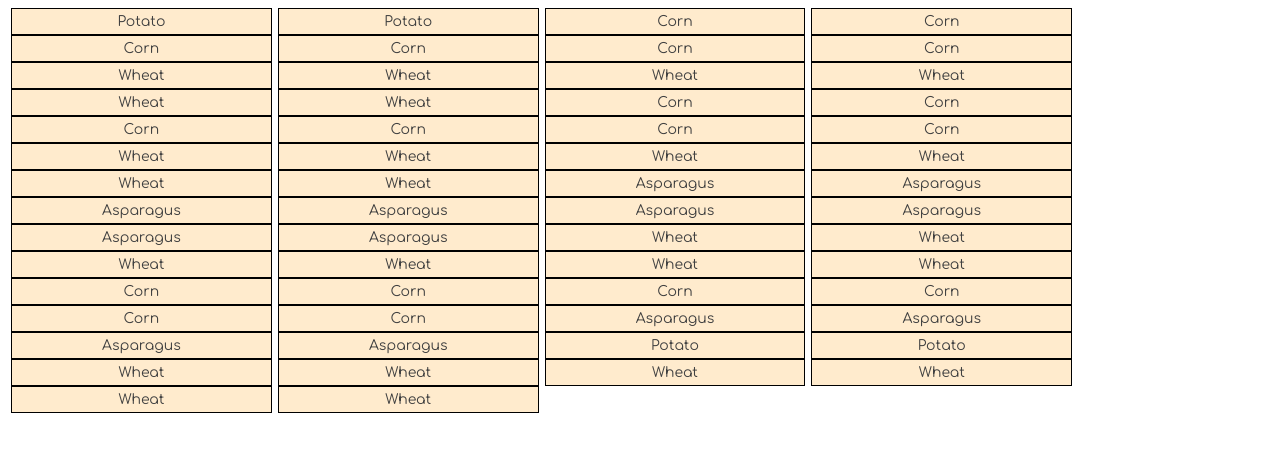
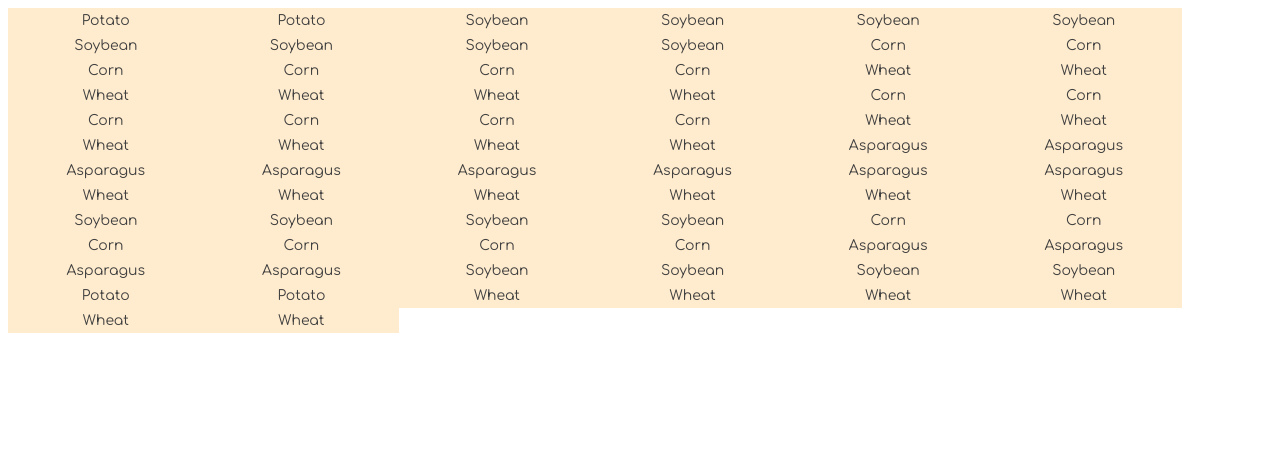
Before and after one commit to dwilliams91/modern-farm, a website with bundled scripts: page src/index.html in a window 1280 px wide. Built offline with nearby package versions, Linux system fonts and the light colour scheme; a web font is replaced by a local one.

Commit message:
fixed the soybean bug

```diff
--- a/src/scripts/harvester.js
+++ b/src/scripts/harvester.js
@@ -14,9 +14,10 @@ export const harvestPlants = (myArray) => {
     let newArray = []
     for (const plant of myArray) {
 
-        if (plant.hasOwnProperty("output")) {
-            // console.log(plant.output)
+        if (Array.isArray(plant)===false) {
+            console.log(plant.type)
             for (let i = 0; i < plant.output; i++) {
+
                 if (plant.type == "Potato") {
                     let seed = createPotato()
                     newArray.push(seed)
--- a/src/scripts/seeds/soybean.js
+++ b/src/scripts/seeds/soybean.js
@@ -1,6 +1,6 @@
 export const createSoybean = ()=> {
     let seed={}
-    seed.type="soyBean";
+    seed.type="Soybean";
     seed.height=20
     seed.output=4
     return seed
--- a/src/styles/main.css
+++ b/src/styles/main.css
@@ -39,9 +39,8 @@ h1,h2,h3,h4,h5,h6 {
     flex-wrap: wrap;
 }
 .messages > section{
-    border: 1px solid black;
-    flex-basis:20%;
-    margin:0px 3px;
+    /* border: 1px solid black; */
+    flex-basis:15%;
     padding: 2px 3px;
     text-align: center;
     background-color: blanchedalmond;
```
